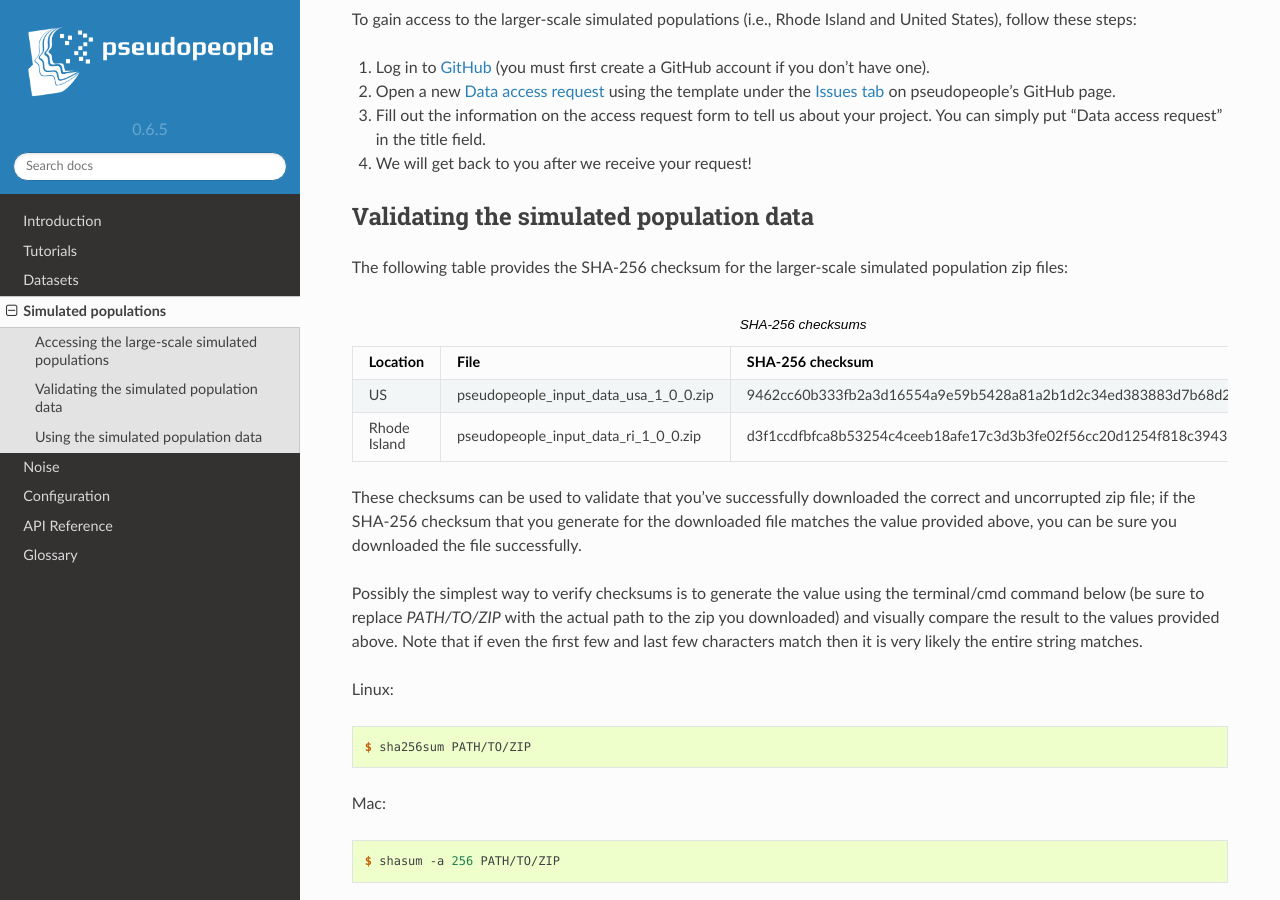
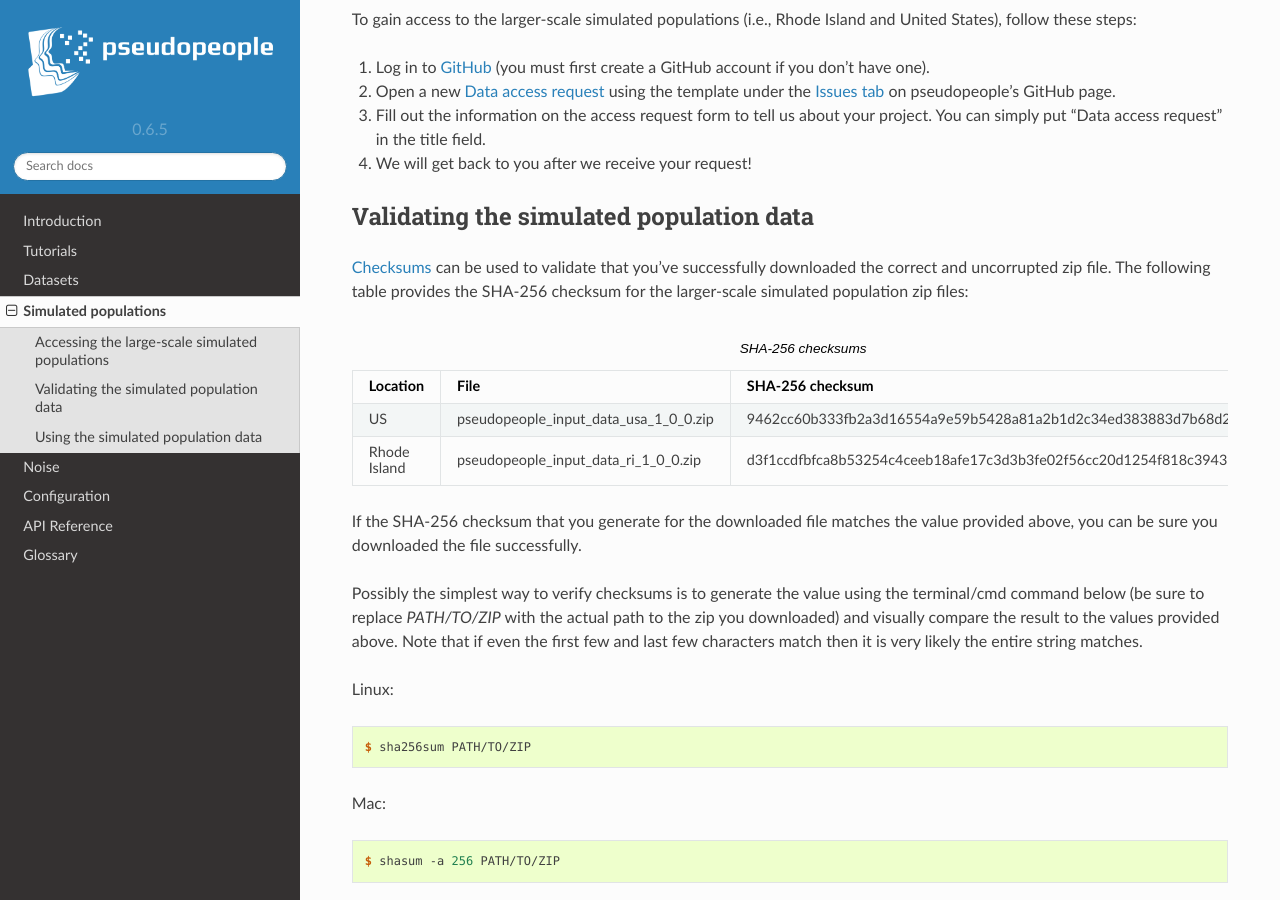
Before and after one commit to ihmeuw/pseudopeople, a Sphinx documentation site: the page built from docs/source/simulated_populations/index.rst, in a window 1280 px wide and 900 px high, scrolled down 760 px. Built offline with Sphinx 7.4.7 and the Read the Docs theme 2.0.0, drawn with Linux system fonts in a browser that asks for light colours; some of the changed lines change nothing that is shown.

Commit message:
Explain what checksums are before showing them

```diff
--- a/docs/source/simulated_populations/index.rst
+++ b/docs/source/simulated_populations/index.rst
@@ -53,6 +53,10 @@ United States), follow these steps:
 Validating the simulated population data
 ----------------------------------------
 
+.. _Checksums: https://en.wikipedia.org/wiki/Checksum
+
+Checksums_ can be used to validate that you've successfully
+downloaded the correct and uncorrupted zip file.
 The following table provides the SHA-256 checksum for the larger-scale simulated population zip files:
 
 .. list-table:: SHA-256 checksums
@@ -68,8 +72,7 @@ The following table provides the SHA-256 checksum for the larger-scale simulated
     - pseudopeople_input_data_ri_1_0_0.zip
     - d3f1ccdfbfca8b53254c4ceeb18afe17c3d3b3fe02f56cc20d1254f818c39435
 
-These checksums can be used to validate that you've successfully
-downloaded the correct and uncorrupted zip file; if the SHA-256 checksum that
+If the SHA-256 checksum that
 you generate for the downloaded file matches the value provided above, you can
 be sure you downloaded the file successfully.
 
```
